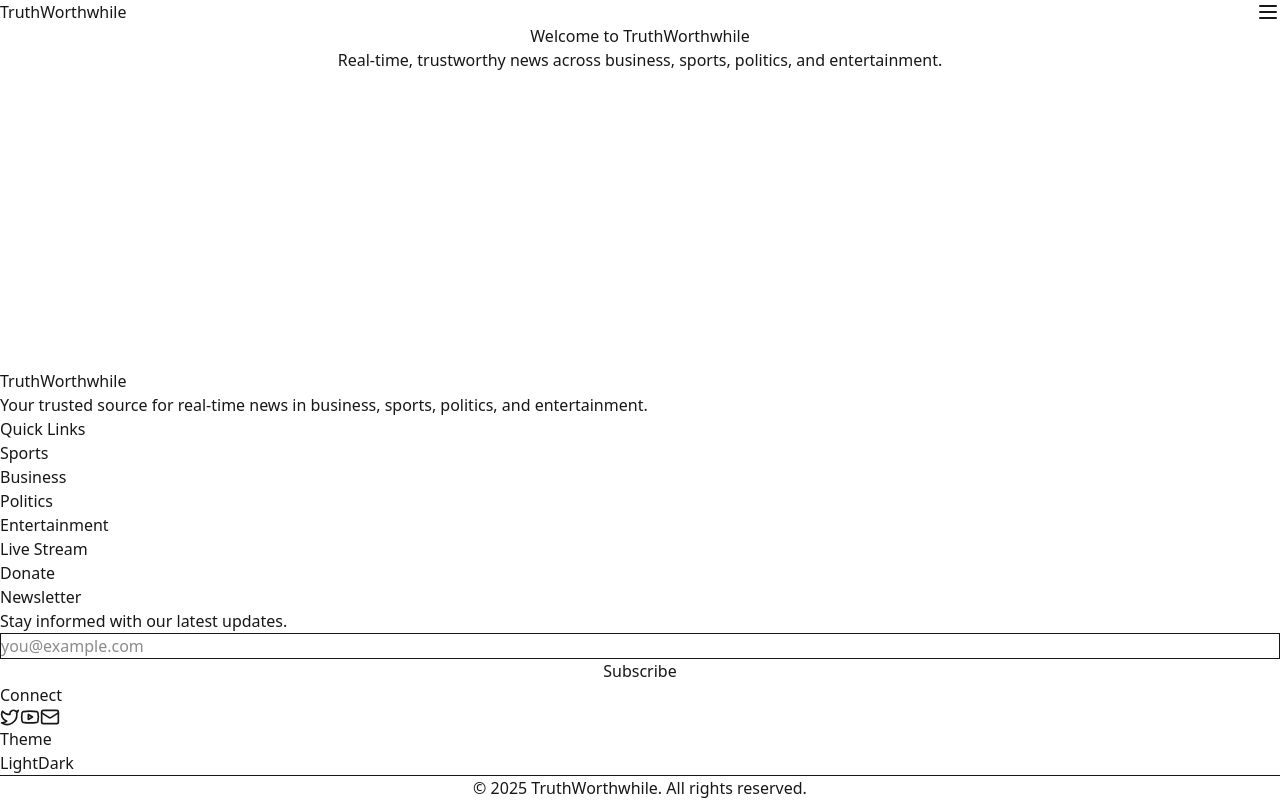
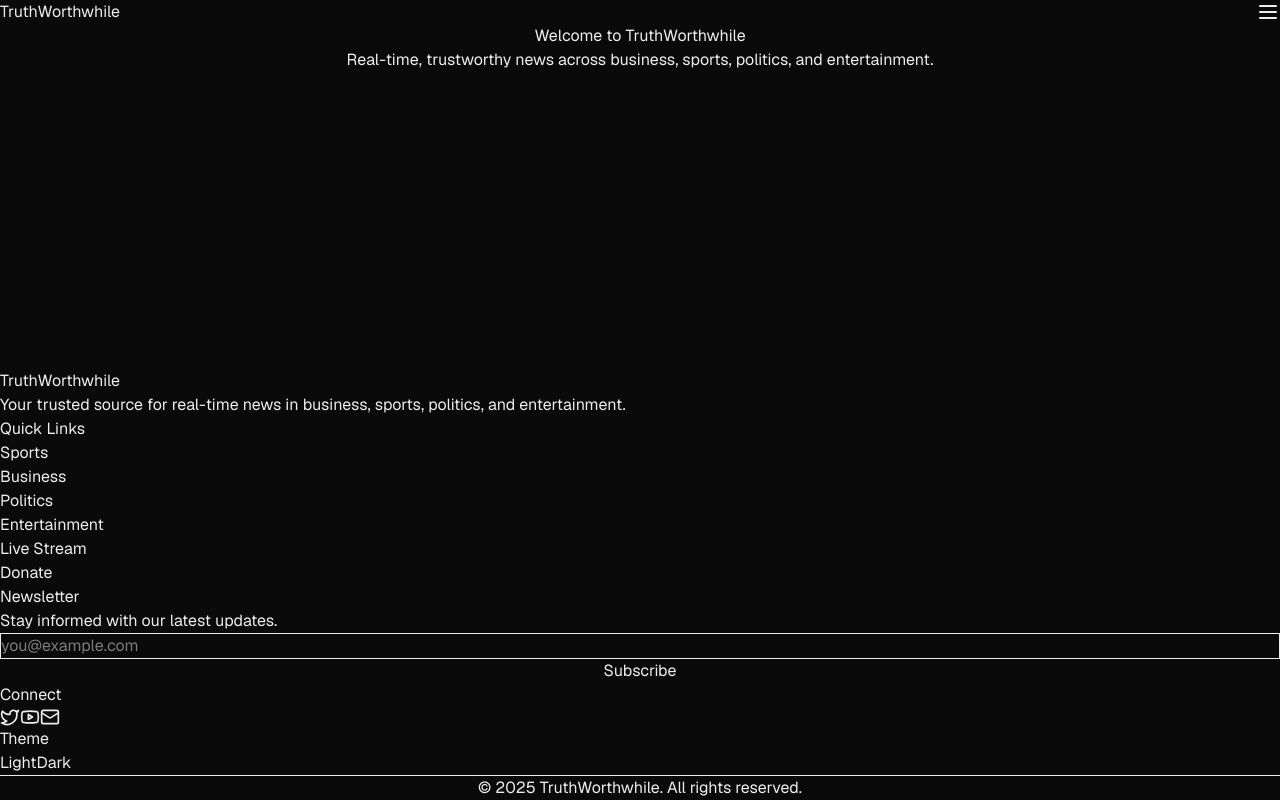
Before and after one commit to NewtonRatz/truthworthwhile, a Next.js app: page / in a window 1280 px wide. Built offline with nearby package versions, Linux system fonts and the light colour scheme.

Commit message:
Fixed layout for App Router with metadata and theme support

```diff
--- a/src/app/layout.tsx
+++ b/src/app/layout.tsx
@@ -1,9 +1,15 @@
 // src/app/layout.tsx
+import './globals.css';
+import Header from '@/components/Header';
+import Footer from '@/components/Footer';
+import { GeistSans } from 'geist/font/sans';
+import { ThemeProvider } from 'next-themes';
 
-import './globals.css';                              // Tailwind reset & custom globals
-import Head from 'next/head';                          // Manage head tags
-import Header from '@/components/Header';               // Site header/nav
-import Footer from '@/components/Footer';               // Site footer
+export const metadata = {
+  title: 'TruthWorthwhile',
+  description: 'Real-time, trustworthy news across categories.',
+  icons: { icon: '/favicon.ico' },
+};
 
 export default function RootLayout({
   children,
@@ -11,25 +17,15 @@ export default function RootLayout({
   children: React.ReactNode;
 }) {
   return (
-    <html lang="en">
-      <Head>
-        <meta charSet="UTF-8" />
-        <meta name="viewport" content="width=device-width, initial-scale=1" />
-        <title>TruthWorthwhile</title>
-        <meta name="description" content="Real-time, trustworthy news across categories." />
-        <link rel="icon" href="/favicon.ico" />
-      </Head>
-      <body className="flex flex-col min-h-screen font-sans bg-[var(--background)] text-[var(--foreground)]">
-        {/* Header */}
-        <Header />
-
-        {/* Main content wrapper */}
-        <main className="flex-grow container mx-auto px-4 py-6">
-          {children}
-        </main>
-
-        {/* Footer */}
-        <Footer />
+    <html lang="en" suppressHydrationWarning>
+      <body className={`${GeistSans.className} flex flex-col min-h-screen bg-[var(--background)] text-[var(--foreground)]`}>
+        <ThemeProvider attribute="class" defaultTheme="dark" enableSystem>
+          <Header />
+          <main className="flex-grow container mx-auto px-4 py-6">
+            {children}
+          </main>
+          <Footer />
+        </ThemeProvider>
       </body>
     </html>
   );
```
